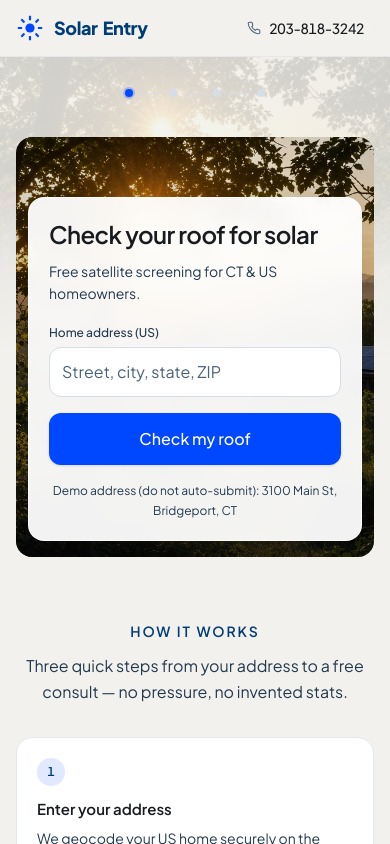
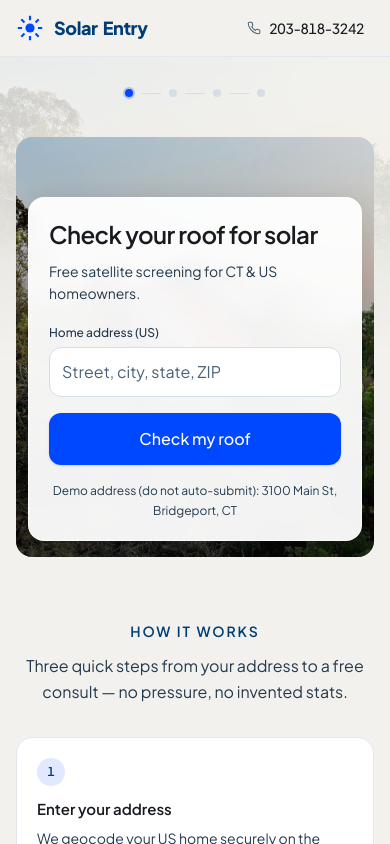
Before and after one commit to myagentmarcel-collab/solarentry, a Next.js app: page / in a window 390 px wide. Shown: the top 844 px of the page. Built offline with nearby package versions, Linux system fonts and the light colour scheme.

Commit message:
Replace hero background with new Unsplash rooftop solar photo
Add public/images/solar-hero.jpg (Angelo Moleele / Unsplash) and point Funnel + globals site-solar-bg at the new path. Old solar-cinematic.jpg left in place for cache safety.

```diff
--- a/src/app/globals.css
+++ b/src/app/globals.css
@@ -67,7 +67,7 @@ body {
       rgba(23, 27, 31, 0.08) 90%,
       rgba(23, 27, 31, 0.14) 100%
     ),
-    url("/images/solar-cinematic.jpg");
+    url("/images/solar-hero.jpg");
   background-size: cover, cover, cover;
   background-position: center, center, center;
   background-repeat: no-repeat;
@@ -93,7 +93,7 @@ body {
         rgba(23, 27, 31, 0.1) 88%,
         rgba(23, 27, 31, 0.16) 100%
       ),
-      url("/images/solar-cinematic.jpg");
+      url("/images/solar-hero.jpg");
     background-size: cover, cover, cover;
     background-position: center, center, center;
   }
--- a/src/components/Funnel.tsx
+++ b/src/components/Funnel.tsx
@@ -164,8 +164,8 @@ export function Funnel() {
       {step === "address" && (
         <section className="relative min-h-[420px] w-full overflow-hidden rounded-2xl sm:min-h-[480px] md:min-h-[540px]">
           <img
-            src="/images/solar-cinematic.jpg"
-            alt="Distant home with rooftop solar, sun shining through the trees"
+            src="/images/solar-hero.jpg"
+            alt="Stone hillside home with a red metal roof and rooftop solar panels on a sunny day"
             className="absolute inset-0 h-full w-full object-cover object-[center_40%] brightness-[0.92] contrast-[1.05] saturate-[1.05]"
             width={1280}
             height={720}
```
Also changed, not shown: public/images/solar-hero.jpg (added).
